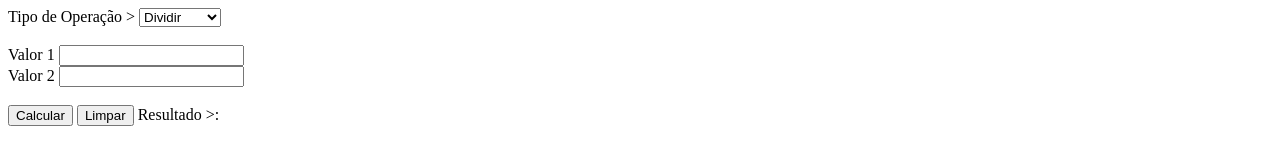
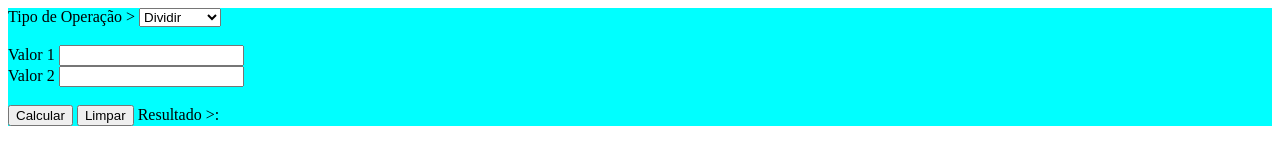
Before and after one commit to Ayenzz/Calculator, a plain HTML site: page index.html in a window 1280 px wide. Drawn offline with Linux system fonts and the light colour scheme.

Commit message:
organizer

```diff
--- /dev/null
+++ b/Style.css
@@ -0,0 +1,9 @@
+.body{
+    margin: 0px;
+}
+.main-content {
+    display: flex;
+    align-content: center;
+    background-color: aqua;
+
+}
--- a/index.html
+++ b/index.html
@@ -5,12 +5,14 @@
     <meta charset="UTF-8">
     <meta http-equiv="X-UA-Compatible" content="IE=edge">
     <meta name="viewport" content="width=device-width, initial-scale=1.0">
-    <title>Modulo em Navegadores</title>
+    <title>Calculadora</title>
     <script src="./main.js"></script>
     <script src="./matematica.js"></script>
+    <link rel="stylesheet" href="Style.css">
 </head>
 
 <body>
+    <div class="main-content">
         <form>
             <label for="tipoOperacao">Tipo de Operação </label>>
 
@@ -37,6 +39,7 @@
 
             <output id="resultado"> Resultado >:</output>
         </form>
+    </div>
 </body>
 
 </html>
```
Lines whose indentation alone changed are shown as unchanged.
